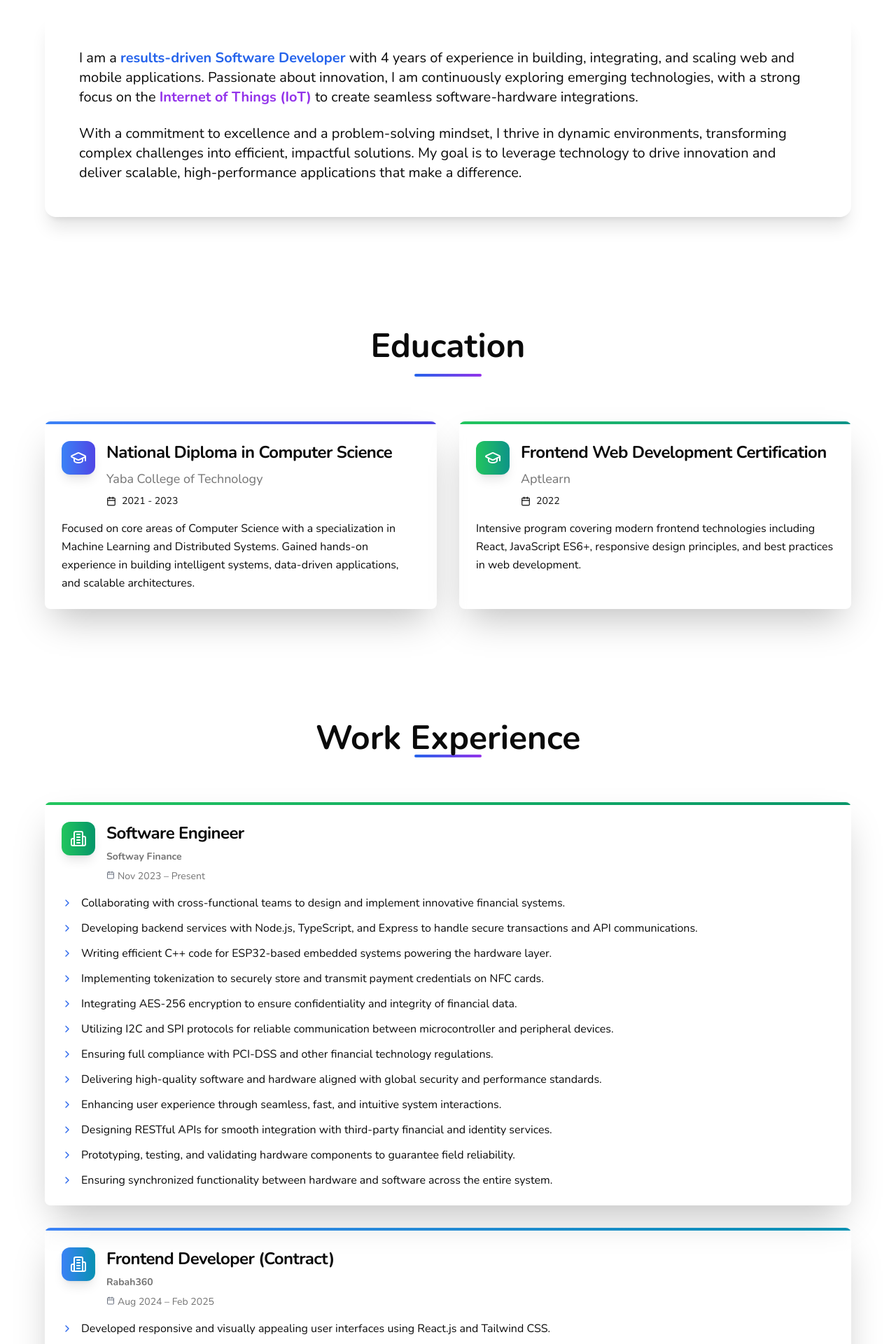
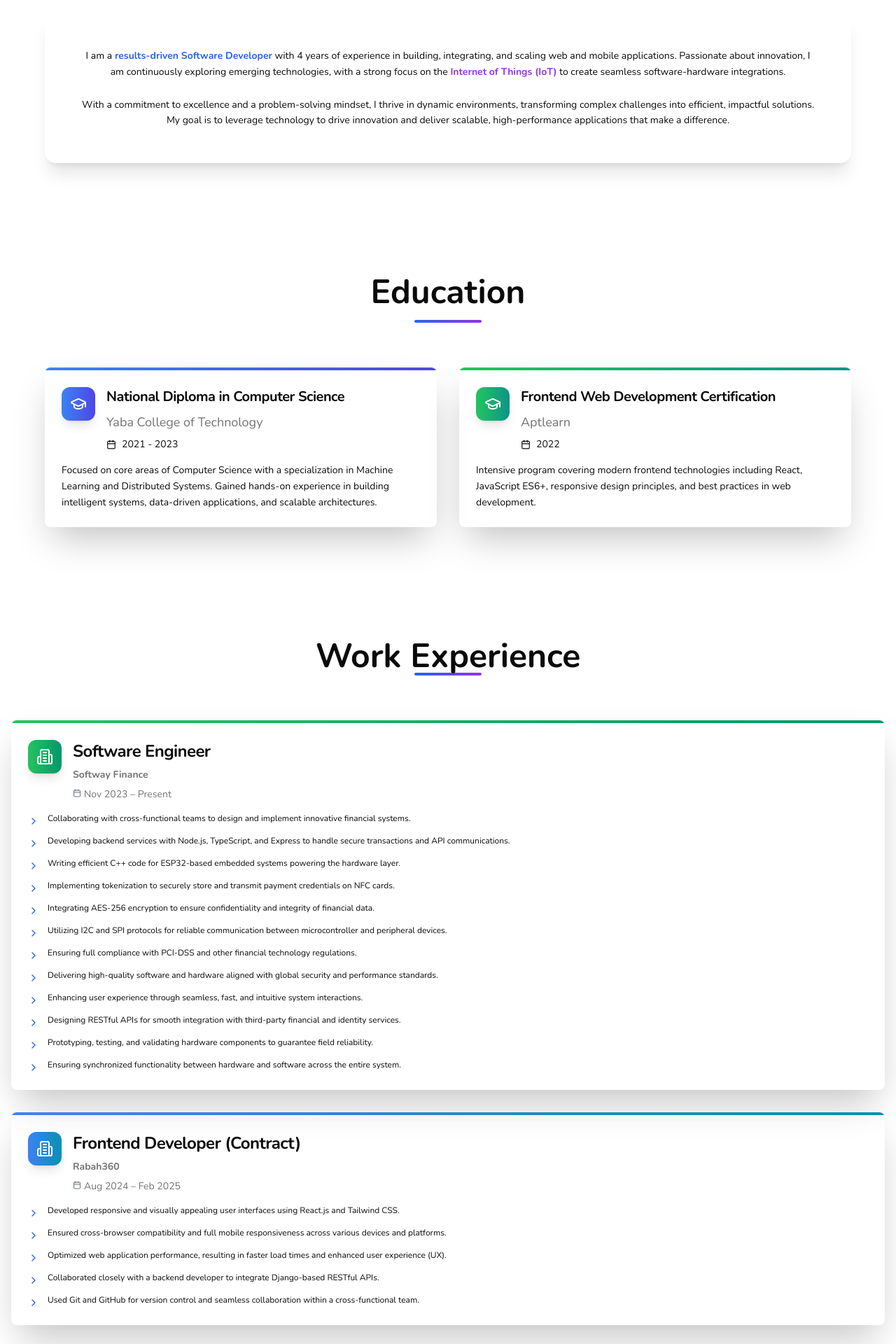
Before and after one commit to owolabijunior12/portifolio2024, a Next.js app: page /About in a window 1280 px wide. Shown: the part 280-2200 px from the top of the page at 70% size. Built offline with nearby package versions, Linux system fonts and the light colour scheme.

Commit message:
feat: Update About section with improved text styling and layout adjustments

```diff
--- a/app/About/page.tsx
+++ b/app/About/page.tsx
@@ -29,12 +29,12 @@ export default function Page() {
           viewport={{ once: true }}
           transition={{ duration: 0.8, delay: 0.2 }}
         >
-          <div className=" backdrop-blur-sm rounded-2xl p-8 md:p-12 shadow-xl border border-white/20">
-            <p className="text-lg md:text-xl leading-relaxed ">
+          <div className=" backdrop-blur-sm rounded-2xl py-8 px-2 text-center md:p-12 shadow-xl border border-white/20">
+            <p className="text-sm leading-relaxed ">
               I am a <span className="font-semibold text-blue-600 dark:text-blue-400">results-driven Software Developer</span> with 4 years of experience in building, integrating, and scaling web and mobile applications. Passionate about innovation, I am continuously exploring emerging technologies, with a strong focus on the <span className="font-semibold text-purple-600 dark:text-purple-400">Internet of Things (IoT)</span> to create seamless software-hardware integrations.
             </p>
             <br />
-            <p className="text-lg md:text-xl leading-relaxed ">
+            <p className="text-sm leading-relaxed ">
               With a commitment to excellence and a problem-solving mindset, I thrive in dynamic environments, transforming complex challenges into efficient, impactful solutions. My goal is to leverage technology to drive innovation and deliver scalable, high-performance applications that make a difference.
             </p>
           </div>
--- a/components/About/Educaion.tsx
+++ b/components/About/Educaion.tsx
@@ -53,7 +53,7 @@ const Education = () => {
                       <GraduationCap size={24} />
                     </div>
                     <div className="flex-1">
-                      <CardTitle className="text-xl md:text-2xl mb-2">
+                      <CardTitle className="text-lg md:text-xl mb-2">
                         {edu.degree}
                       </CardTitle>
                       <CardDescription className="text-lg font-medium   mb-2">
@@ -67,7 +67,7 @@ const Education = () => {
                   </div>
                 </CardHeader>
                 <CardContent>
-                  <p className=" leading-relaxed">
+                  <p className="text-sm leading-relaxed">
                     {edu.description}
                   </p>
                 </CardContent>
--- a/components/About/Experience.tsx
+++ b/components/About/Experience.tsx
@@ -67,8 +67,8 @@ const experiences = [
 
 const Experience = () => {
   return (
-    <section id="experience" className="py-20 px-4 ">
-      <div className="max-w-6xl mx-auto">
+    <section id="experience" className="py-20   ">
+      <div className="max-w-7xl mx-au">
         <motion.div
           className="text-center mb-16"
           initial={{ opacity: 0, y: 20 }}
@@ -115,7 +115,7 @@ const Experience = () => {
                     {exp.description.map((item, i) => (
                       <motion.li
                         key={i}
-                        className="flex items-start gap-3 "
+                        className="flex text-xs items-start gap-3 "
                         initial={{ opacity: 0, x: 20 }}
                         whileInView={{ opacity: 1, x: 0 }}
                         transition={{ delay: 0.1 + i * 0.1 }}
```
